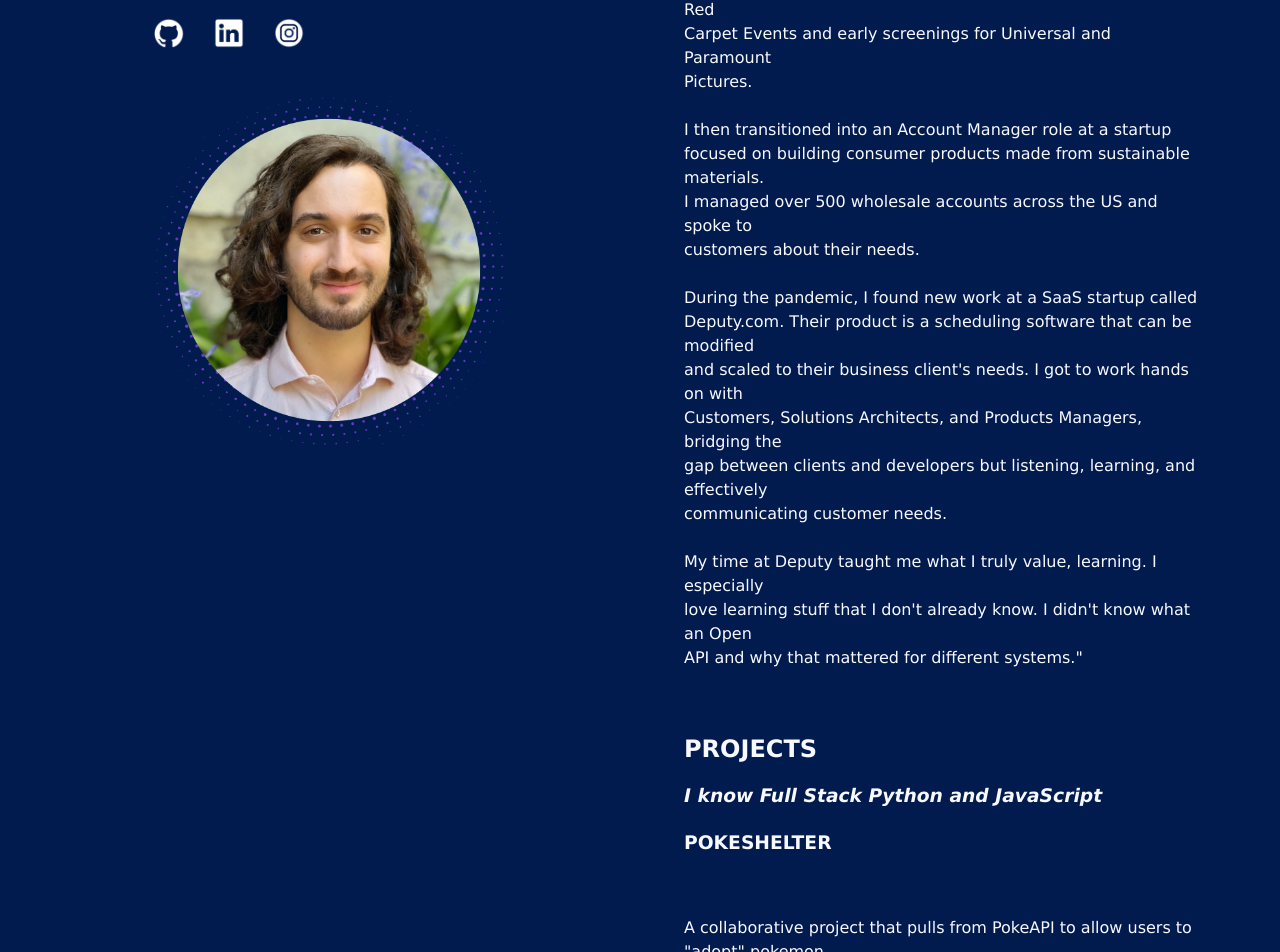
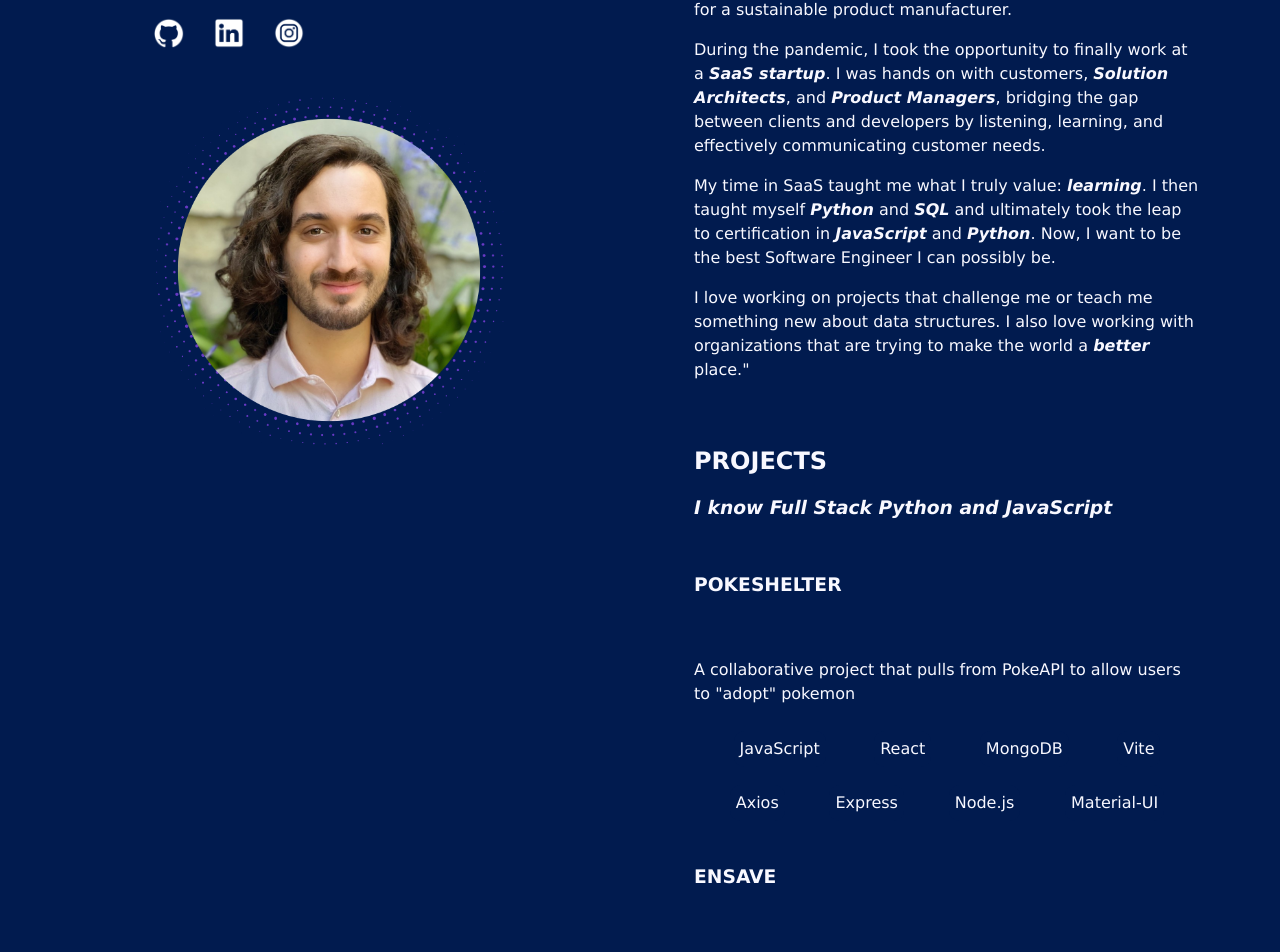
Before and after one commit to JoeTomlin/joesite, a React (Vite) app: page / in a window 1280 px wide. Shown: the part 279-1231 px from the top of the page. Built offline with nearby package versions, Linux system fonts and the light colour scheme.

Commit message:
Update About Me

```diff
--- a/src/components/About.jsx
+++ b/src/components/About.jsx
@@ -7,27 +7,14 @@ const About = () => {
         <div className='aboutCard'>
             <h2 className='h2'>THE STORY SO FAR</h2>
             <h3 className='h3'>I actually like learning</h3>
-            <p>" I wasn't always a software engineer. When I graduated from
-                <br/>UC Berkeley in 2018, I looked for roles in the Entertainment
-                <br/>industry and found a job as a Publicity Coordinator managing Red
-                <br/>Carpet Events and early screenings for Universal and Paramount
-                <br/>Pictures.
-                <br/>
-                <br/>I then transitioned into an Account Manager role at a startup
-                <br/>focused on building consumer products made from sustainable materials.
-                <br/>I managed over 500 wholesale accounts across the US and spoke to
-                <br/>customers about their needs.
-                <br/>
-                <br/>During the pandemic, I found new work at a SaaS startup called
-                <br/>Deputy.com. Their product is a scheduling software that can be modified
-                <br/>and scaled to their business client's needs. I got to work hands on with
-                <br/>Customers, Solutions Architects, and Products Managers, bridging the
-                <br/>gap between clients and developers but listening, learning, and effectively
-                <br/>communicating customer needs.
-                <br/>
-                <br/>My time at Deputy taught me what I truly value, learning. I especially
-                <br/>love learning stuff that I don't already know. I didn't know what an Open
-                <br/>API and why that mattered for different systems."
+            <p>" I wasn't always a software engineer. In past lives I was a student at <span style={{fontWeight: "bold", fontStyle: "italic"}}>UC Berkeley</span>, a Publicity Coordinator for Universal Studios & Paramount Pictures, and even an Account Manager for a sustainable product manufacturer.
+            </p>
+            <p> During the pandemic, I took the opportunity to finally work at a <span style={{fontWeight: "bold", fontStyle: "italic"}}>SaaS startup</span>. I was hands on with customers, <span style={{fontWeight: "bold", fontStyle: "italic"}}>Solution Architects</span>, and <span style={{fontWeight: "bold", fontStyle: "italic"}}>Product Managers</span>, bridging the gap between clients and developers by listening, learning, and effectively communicating customer needs.
+            </p>
+            <p> My time in SaaS taught me what I truly value: <span style={{fontWeight: "bold", fontStyle: "italic"}}>learning</span>. I then taught myself <span style={{fontWeight: "bold", fontStyle: "italic"}}>Python</span> and <span style={{fontWeight: "bold", fontStyle: "italic"}}>SQL</span> and ultimately took the leap to certification in <span style={{fontWeight: "bold", fontStyle: "italic"}}>JavaScript</span> and <span style={{fontWeight: "bold", fontStyle: "italic"}}>Python</span>. Now, I want to be the best Software Engineer I can possibly be.
+            </p>
+            <p>
+                I love working on projects that challenge me or teach me something new about data structures. I also love working with organizations that are trying to make the world a <span style={{fontWeight: "bold", fontStyle: "italic"}}>better</span> place."
             </p>
         </div>
     )
--- a/src/components/LeftScreen.css
+++ b/src/components/LeftScreen.css
@@ -7,7 +7,7 @@
 .dotBackground {
     margin-top: -100px;
     margin-bottom: -100px;
-    margin-left: -50px;
+    margin-left: -40px;
     width: 400px;
 }
 
--- a/src/components/Projects.css
+++ b/src/components/Projects.css
@@ -1,4 +1,4 @@
-.projectsCard {
+.projects {
     background-color: #011b4f
 }
 
@@ -13,6 +13,10 @@
     margin-bottom: 15px;
 }
 
+.projectCard {
+    padding-top: 15px;
+}
+
 .tools {
     display: flex;
     justify-content: space-evenly;
--- a/src/components/Projects.jsx
+++ b/src/components/Projects.jsx
@@ -4,12 +4,12 @@ import "./Projects.css";
 const Projects = () => {
 
     return (
-        <div className='projectsCard'>
+        <div className='projects'>
             <div>
                 <h2 className='h2'>PROJECTS</h2>
                 <h3 className='h3'>I know Full Stack Python and JavaScript</h3>
             </div>
-            <div>
+            <div className='projectCard'>
                 <h3>POKESHELTER</h3>
                 <img src="" alt="" />
                 <p>A collaborative project that pulls from PokeAPI to allow users to "adopt" pokemon</p>
@@ -26,7 +26,7 @@ const Projects = () => {
                     <p className='tool'>Material-UI</p>
                 </div>
             </div>
-            <div>
+            <div className='projectCard'>
                 <h3>ENSAVE</h3>
                 <img src="" alt="" />
                 <p></p>
```
